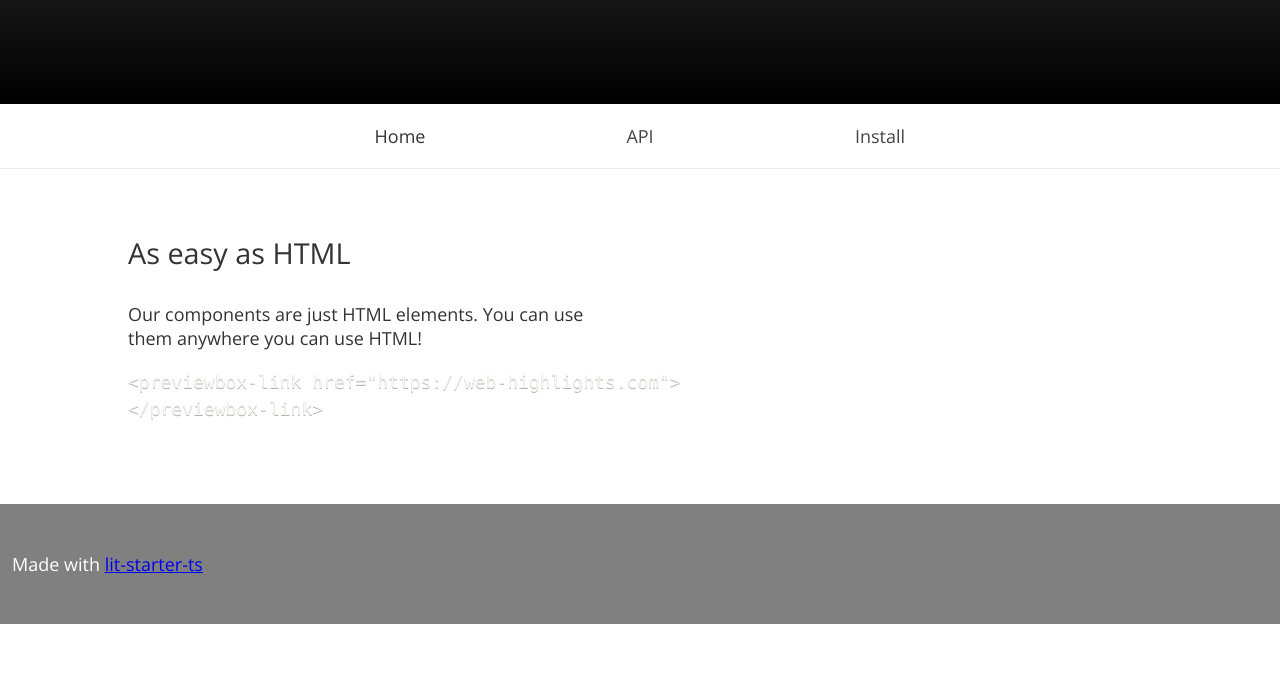
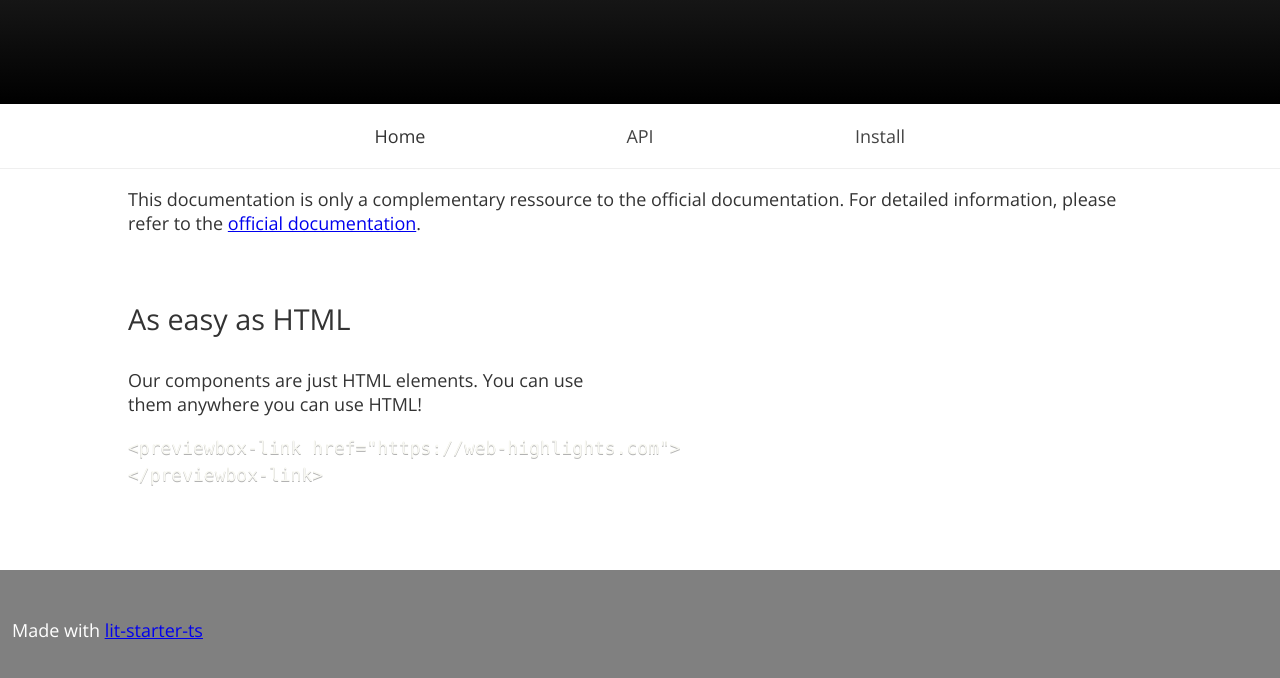
Before and after one commit to MariusBongarts/previewbox, an Eleventy site: page docs-src/index.md in a window 1280 px wide. Shown: the part 256-934 px from the top of the page. Before the commit the page ends 880 px from the top, so only its background shows below. Built offline with nearby package versions, Linux system fonts and the light colour scheme; Eleventy itself is replaced by a stand-in of ours; code samples lack their colours; files that its build step writes are made by us from their sources; no server answers; files whose address does not match are found by name.

Commit message:
update docs

```diff
--- a/docs-src/index.md
+++ b/docs-src/index.md
@@ -5,6 +5,7 @@ title: <previewbox-link> ⌲ Home
 
 <script src="https://cdn.jsdelivr.net/npm/@mariusbongarts/previewbox/dist/link/index.min.js"></script>
 
+This documentation is only a complementary ressource to the official documentation. For detailed information, please refer to the [official documentation](https://previewbox.link/docs).
 
 ## As easy as HTML
 
```
Also changed, not shown: docs/index.html (+1 -0 lines).
